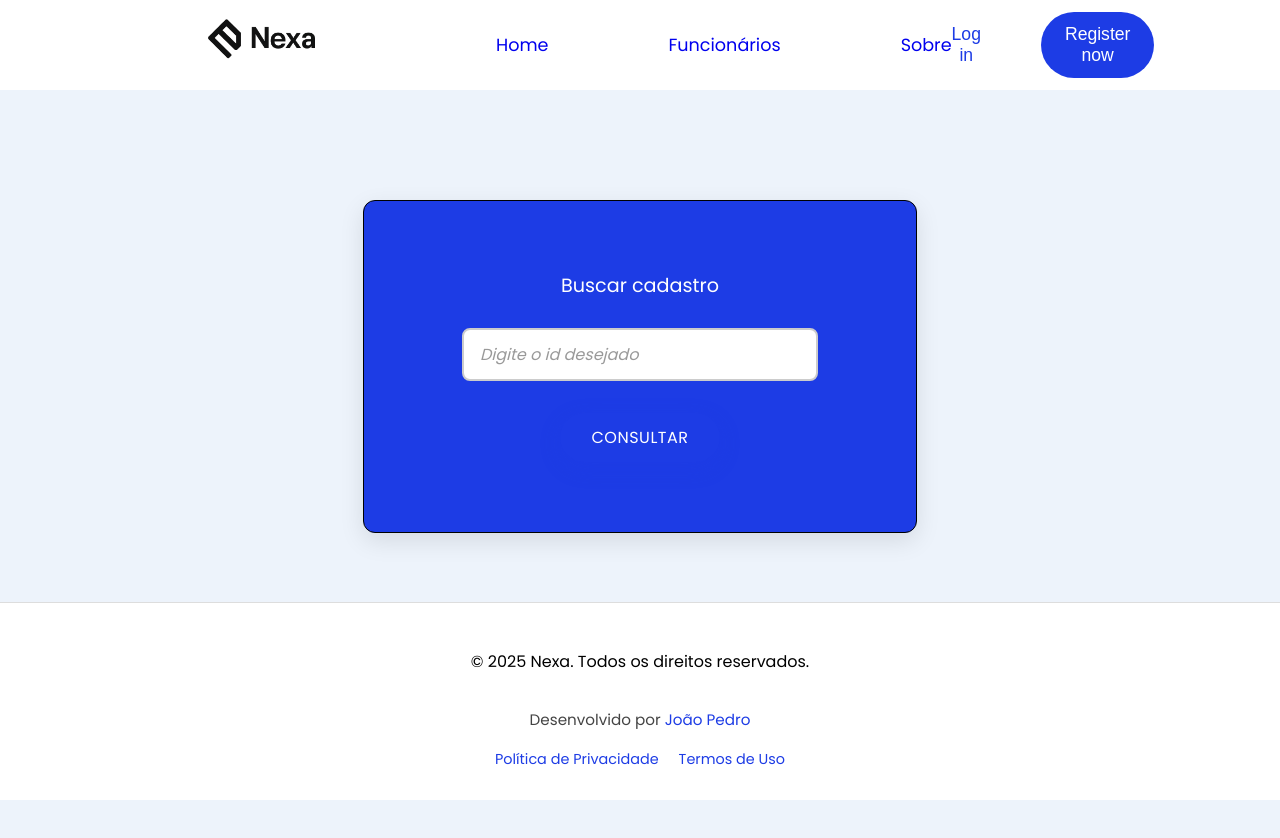
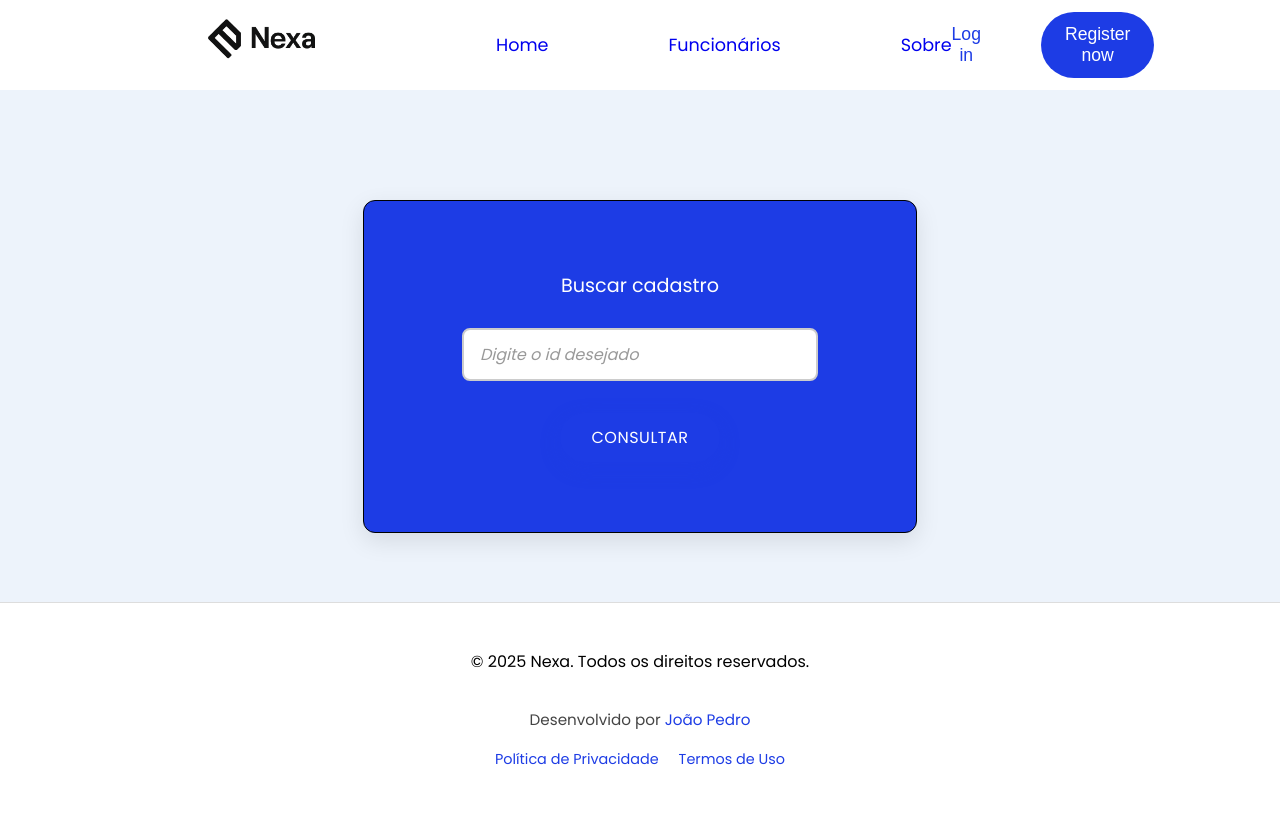
Before and after one commit to joaosehn2406/site-json-reader, a React (Vite) app: page /cadastro in a window 1280 px wide. Shown: the top 838 px of the page. After the commit the page ends 800 px from the top, so only its background shows below. Built offline with nearby package versions, Linux system fonts and the light colour scheme.

Commit message:
feat: fixed the size of the container

```diff
--- a/src/pages/Cadastro.css
+++ b/src/pages/Cadastro.css
@@ -2,7 +2,7 @@
     display: flex;
     justify-content: center;
     align-items: flex-start;
-    min-height: 100vh;
+    min-height: 34vh;
     background-color: #edf3fb;
     padding: 200px 20px;
 }
```
